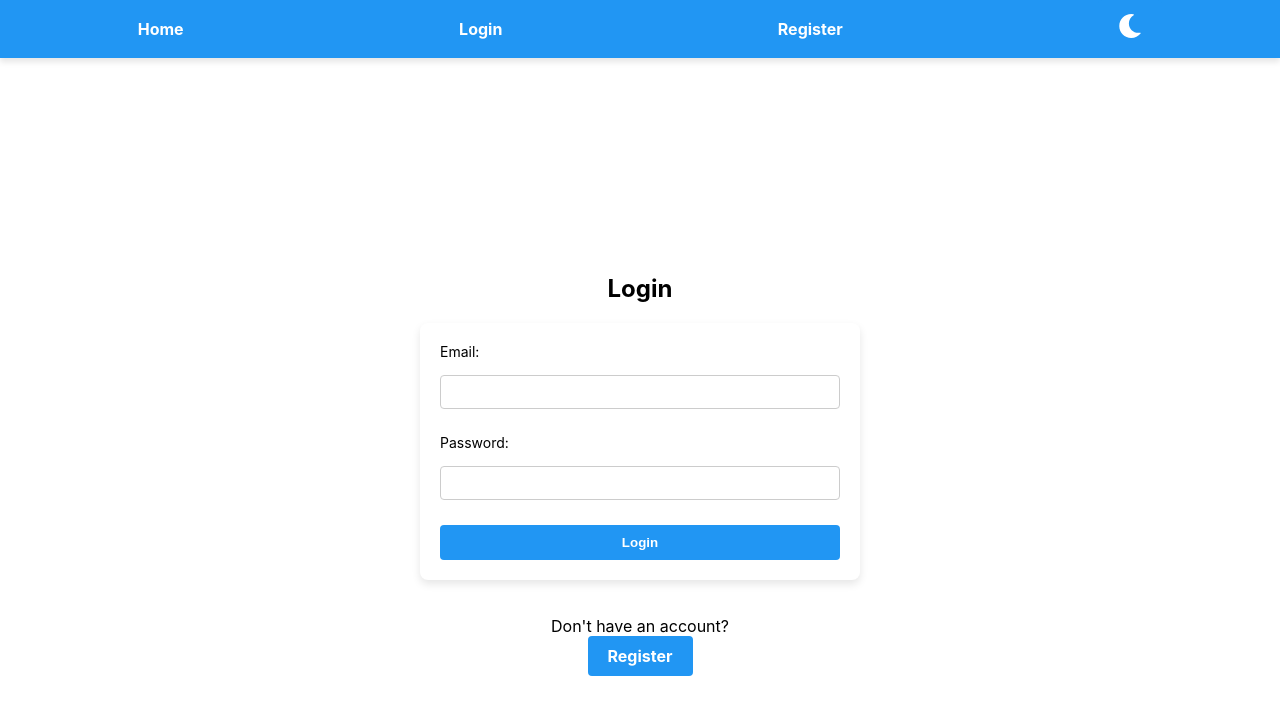
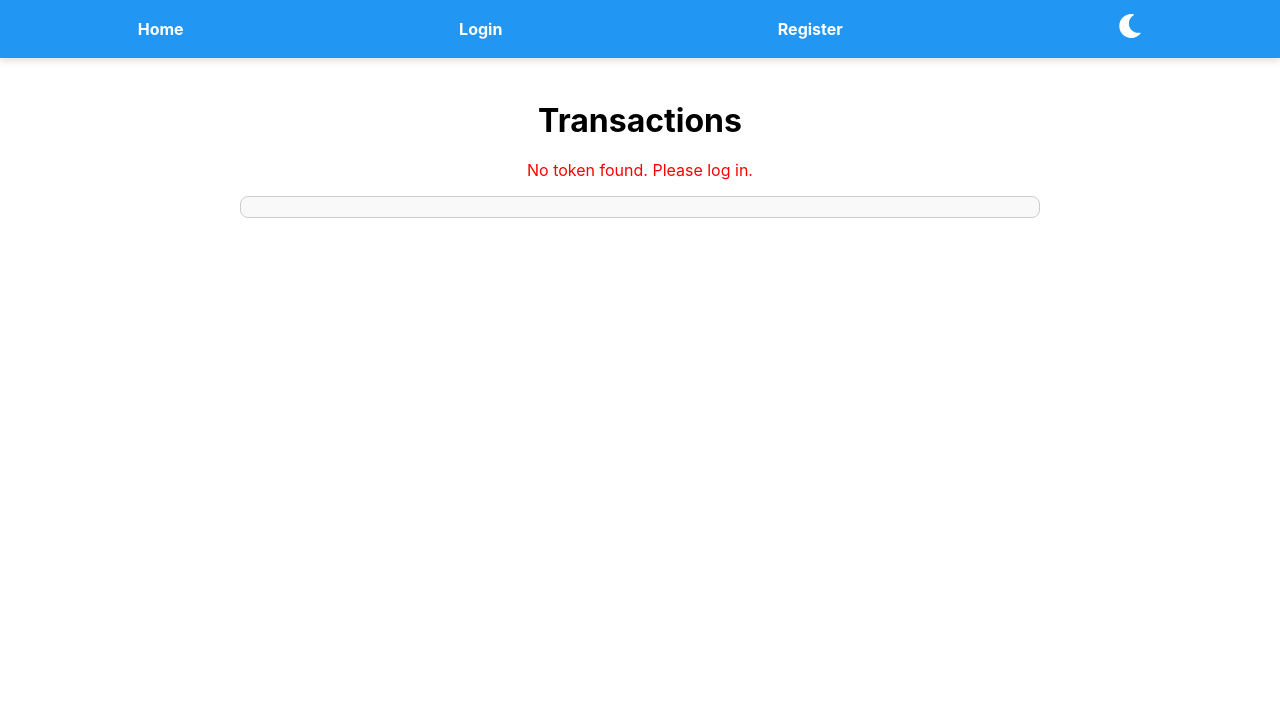
Before and after one commit to AntonyAshwin/Project-SESAPZG-504-569, a React (Create React App) app in the folder frontend/: page /transactions in a window 1280 px wide. Before the commit this address led to /login. Shown: the top 714 px of the page. Built offline with nearby package versions, Linux system fonts and the light colour scheme.

Commit message:
add scroll based pagination

```diff
--- a/frontend/src/components/Transactions.css
+++ b/frontend/src/components/Transactions.css
@@ -1,38 +1,37 @@
-/* Transactions Page Styles */
-.container {
+.transactions-page {
   padding: 20px;
-    max-width: 1200px;
+  max-width: 800px;
   margin: 0 auto;
 }
 
-  .card {
-    background-color: white;
-    border-radius: 8px;
-    box-shadow: 0 4px 8px rgba(0, 0, 0, 0.1);
-    padding: 20px;
-    margin: 20px 0;
-    transition: transform 0.3s ease, box-shadow 0.3s ease;
+h1 {
+  text-align: center;
+  margin-bottom: 20px;
 }
 
-  .card:hover {
-    transform: translateY(-5px);
-    box-shadow: 0 8px 16px rgba(0, 0, 0, 0.2);
+.error {
+  color: red;
+  text-align: center;
 }
 
-  body.dark-mode .card {
-    background-color: #2e2e2e;
-    color: #e0e0e0;
+.transactions-list {
+  max-height: 400px;
+  overflow-y: scroll;
+  border: 1px solid #ccc;
+  border-radius: 8px;
+  padding: 10px;
+  background-color: #f9f9f9;
 }
 
-  .fade-in {
-    animation: fadeIn 1s ease-in-out;
+.transaction {
+  padding: 10px;
+  border-bottom: 1px solid #ddd;
 }
 
-  @keyframes fadeIn {
-    from {
-      opacity: 0;
+.transaction:last-child {
+  border-bottom: none;
 }
-    to {
-      opacity: 1;
+
+.transaction p {
+  margin: 5px 0;
 }
-  }
--- a/frontend/src/components/Transactions.js
+++ b/frontend/src/components/Transactions.js
@@ -1,24 +1,22 @@
-import React, { useState, useEffect } from 'react';
-import { useNavigate } from 'react-router-dom';
+import React, { useEffect, useState, useRef, useCallback } from 'react';
 import './Transactions.css';
 
 function Transactions() {
   const [transactions, setTransactions] = useState([]);
-  const [user, setUser] = useState(null);
   const [error, setError] = useState('');
+  const [page, setPage] = useState(1);
+  const [hasMore, setHasMore] = useState(true);
+  const observer = useRef();
+
+  const fetchTransactions = async (page) => {
     const token = localStorage.getItem('token');
-  const navigate = useNavigate();
-
-  useEffect(() => {
-    const fetchUser = async () => {
     if (!token) {
       setError('No token found. Please log in.');
-        navigate('/login');
       return;
     }
-
     try {
-        const response = await fetch('http://localhost:8080/auth/me', {
+      const response = await fetch(`http://localhost:8080/transaction?page=${page}`, {
+        method: 'GET',
         headers: {
           'Content-Type': 'application/json',
           'x-auth-token': token,
@@ -26,107 +24,50 @@ function Transactions() {
       });
       const data = await response.json();
       if (response.ok) {
-          setUser(data);
+        setTransactions((prevTransactions) => [...prevTransactions, ...data.transactions]);
+        setHasMore(page < data.pagination.totalPages);
       } else {
-          if (data.message === 'Token expired') {
-            setError('Session expired. Please log in again.');
-            localStorage.removeItem('token');
-            navigate('/login');
-          } else {
-            setError(data.message || 'Failed to fetch user data');
-          }
+        setError(data.message || 'Failed to fetch transactions');
       }
     } catch (err) {
       setError('An error occurred. Please try again.');
     }
   };
 
-    const fetchTransactions = async () => {
-      if (!token) {
-        setError('No token found. Please log in.');
-        navigate('/login');
-        return;
+  useEffect(() => {
+    fetchTransactions(page);
+  }, [page]);
+
+  const lastTransactionElementRef = useCallback((node) => {
+    if (observer.current) observer.current.disconnect();
+    observer.current = new IntersectionObserver((entries) => {
+      if (entries[0].isIntersecting && hasMore) {
+        setPage((prevPage) => prevPage + 1);
       }
-
-      try {
-        const response = await fetch('http://localhost:8080/transactions', {
-          headers: {
-            'Content-Type': 'application/json',
-            'x-auth-token': token,
-          },
     });
-        const data = await response.json();
-        if (response.ok) {
-          setTransactions(data);
-        } else {
-          if (data.message === 'Token expired') {
-            setError('Session expired. Please log in again.');
-            localStorage.removeItem('token');
-            navigate('/login');
-          } else {
-            setError(data.message || 'Failed to fetch transactions');
-          }
-        }
-      } catch (err) {
-        setError('An error occurred. Please try again.');
-      }
-    };
-
-    fetchUser();
-    fetchTransactions();
-  }, [token, navigate]);
-
-  if (error) {
-    return <p style={{ color: 'red' }}>{error}</p>;
-  }
-
-  if (!user) {
-    return <p>Loading...</p>;
-  }
+    if (node) observer.current.observe(node);
+  }, [hasMore]);
 
   return (
-    <div className="transactions-container">
-      <div className="sidebar">
-        <ul>
-          {user.role === 'seller' && (
-            <>
-              <li><button onClick={() => navigate('/register-gold')}>Register Gold</button></li>
-              <li><button onClick={() => navigate('/transfer-gold')}>Transfer Gold</button></li>
-              <li><button onClick={() => navigate('/sell-gold')}>Sell Gold</button></li>
-              <li><button onClick={() => navigate('/transactions')}>View Transactions</button></li>
-              <li><button onClick={() => navigate('/settings')}>Settings</button></li>
-            </>
+    <div className="transactions-page">
+      <h1>Transactions</h1>
+      {error && <p className="error">{error}</p>}
+      <div className="transactions-list">
+        {transactions.map((transaction, index) => (
+          <div
+            key={transaction._id}
+            className="transaction"
+            ref={transactions.length === index + 1 ? lastTransactionElementRef : null}
+          >
+            <p><strong>Gold ID:</strong> {transaction.goldId}</p>
+            <p><strong>Transaction Type:</strong> {transaction.transactionType}</p>
+            <p><strong>Transaction Time:</strong> {new Date(transaction.transactionTime).toLocaleString()}</p>
+            <p><strong>Transaction Hash:</strong> {transaction.transactionHash}</p>
+            {transaction.recipientPublicKey && (
+              <p><strong>Recipient Public Key:</strong> {transaction.recipientPublicKey}</p>
             )}
-          {user.role === 'buyer' && (
-            <>
-              <li><button onClick={() => navigate('/transactions')}>View Transactions</button></li>
-              <li><button onClick={() => navigate('/settings')}>Settings</button></li>
-            </>
-          )}
-        </ul>
           </div>
-      <div className="main-content">
-        <h2>Transactions</h2>
-        <table>
-          <thead>
-            <tr>
-              <th>Gold ID</th>
-              <th>Transaction Type</th>
-              <th>Transaction Time</th>
-              {user.role === 'seller' && <th>Recipient Public Key</th>}
-            </tr>
-          </thead>
-          <tbody>
-            {transactions.map((transaction) => (
-              <tr key={transaction._id}>
-                <td>{transaction.goldId}</td>
-                <td>{transaction.transactionType}</td>
-                <td>{new Date(transaction.transactionTime).toLocaleString()}</td>
-                {user.role === 'seller' && <td>{transaction.recipientPublicKey || 'N/A'}</td>}
-              </tr>
         ))}
-          </tbody>
-        </table>
       </div>
     </div>
   );
```
Lines whose indentation alone changed are shown as unchanged.
